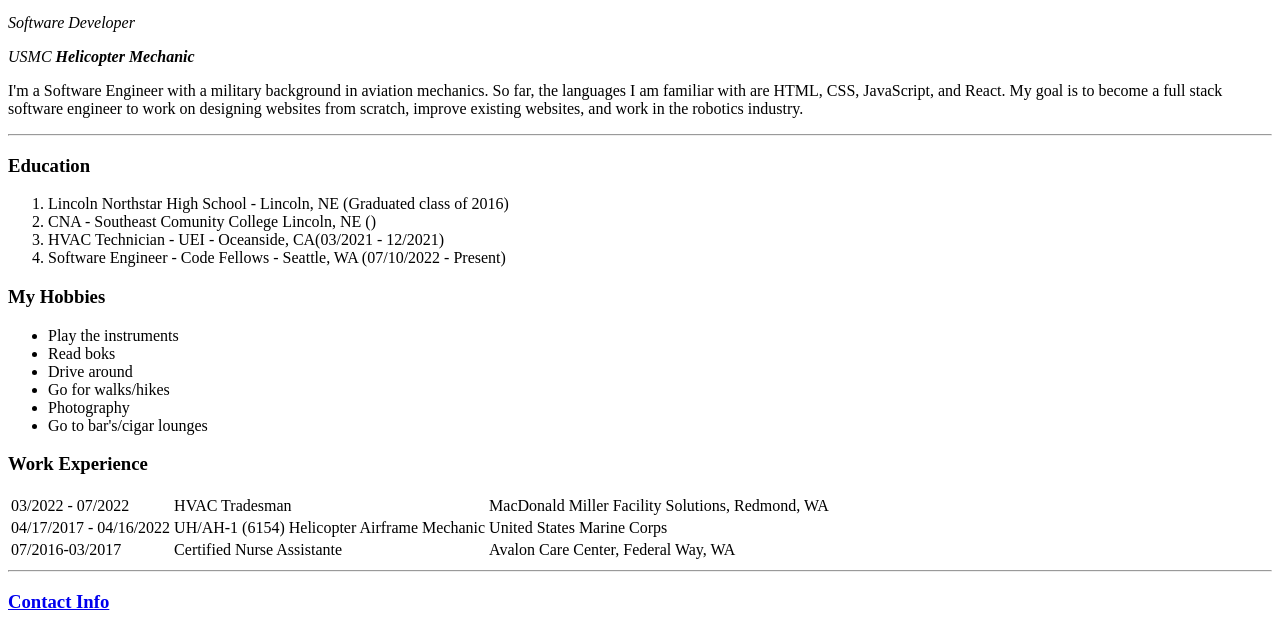
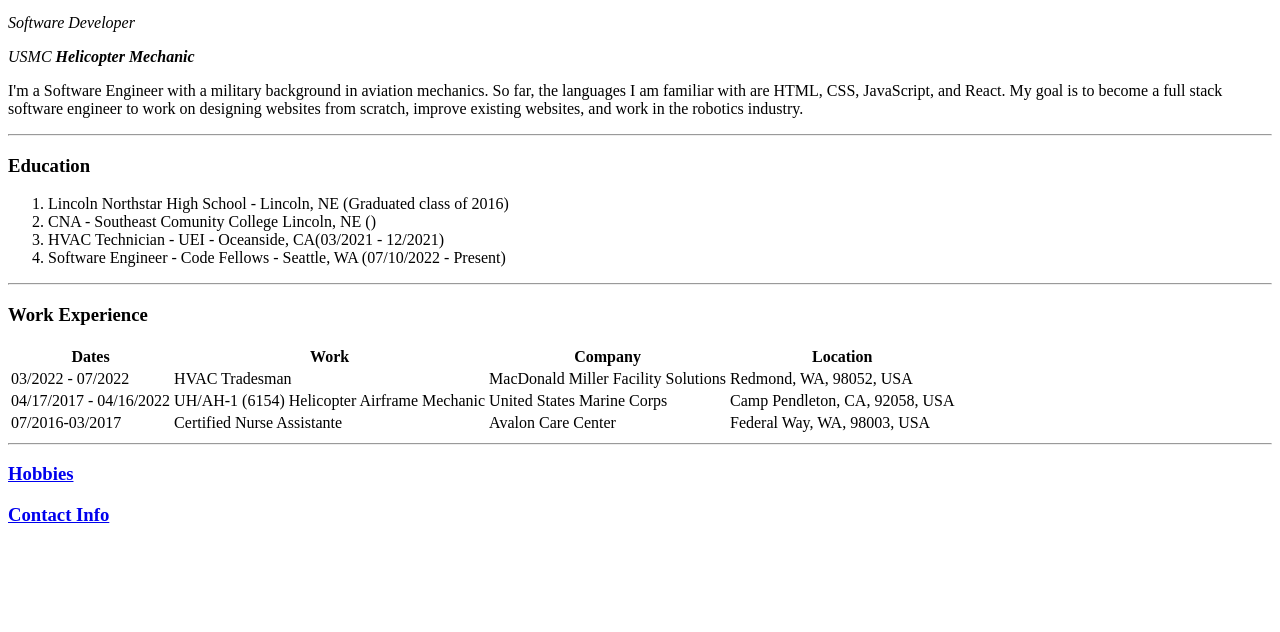
Before and after one commit to AlfredoOrquiz/Alfredo-Personal-Site, a website: page index.html in a window 1280 px wide. Shown: the part 705-1337 px from the top of the page. After the commit the page ends 1250 px from the top, so only its background shows below. Drawn offline with Linux system fonts and the light colour scheme.

Commit message:
Made a table, and made a contact and a hobbies website.

```diff
--- a/index.html
+++ b/index.html
@@ -1,9 +1,11 @@
 <!DOCTYPE html>
 <html>
+
   <head>
     <meta charset="utf-8">
     <title>Alfredo's personal site</title>
   </head>
+
   <body>
     <img src="./Images/Headshot.png" alt="Headshot">
     <h1>Alfredo Orquiz</h1>
@@ -14,7 +16,9 @@
       So far, the languages I am familiar with are HTML, CSS, JavaScript, and React.
       My goal is to become a full stack software engineer to work on designing websites from scratch,
       improve existing websites, and work in the robotics industry.</p>
+
     <hr>
+
     <h3>Education</h3>
     <ol>
       <li>Lincoln Northstar High School - Lincoln, NE (Graduated class of 2016)</li>
@@ -22,34 +26,50 @@
       <li>HVAC Technician - UEI - Oceanside, CA(03/2021 - 12/2021)</li>
       <li>Software Engineer - Code Fellows - Seattle, WA (07/10/2022 - Present)</li>
     </ol>
-    <h3>My Hobbies</h3>
-    <ul>
-      <li>Play the instruments</li>
-      <li>Read boks</li>
-      <li>Drive around</li>
-      <li>Go for walks/hikes</li>
-      <li>Photography</li>
-      <li>Go to bar's/cigar lounges</li>
-    </ul>
+
+    <hr>
+
     <h3>Work Experience</h3>
     <table>
+      <thead>
+        <tr>
+          <th>Dates</th>
+          <th>Work</th>
+          <th>Company</th>
+          <th>Location</th>
+        </tr>
+      </thead>
+
+      <tbody>
         <tr>
           <td>03/2022 - 07/2022</td>
           <td>HVAC Tradesman</td>
-      <td>MacDonald Miller Facility Solutions, Redmond, WA</td>
+          <td>MacDonald Miller Facility Solutions</td>
+          <td>Redmond, WA, 98052, USA</td>
         </tr>
         <tr>
           <td>04/17/2017 - 04/16/2022</td>
           <td>UH/AH-1 (6154) Helicopter Airframe Mechanic</td>
           <td>United States Marine Corps</td>
+          <td>Camp Pendleton, CA, 92058, USA
+            <!--MCAS Yuma, Arizona, 85365, USA;
+            Camp Futenma, Oyama, Ginowan, Okinawa, 901-2223, Japan;
+            USS Green Bay, Packers, East China Sea-->
+          </td>
         </tr>
         <tr>
           <td>07/2016-03/2017</td>
           <td>Certified Nurse Assistante</td>
-        <td>Avalon Care Center, Federal Way, WA</td>
+          <td>Avalon Care Center</td>
+          <td>Federal Way, WA, 98003, USA</td>
         </tr>
+      </tbody>
+
     </table>
     <hr>
+
+    <h3><a href="./hobbies.html">Hobbies</a></h3>
     <h3><a href="./contact.html">Contact Info</a></h3>
   </body>
+
 </html>
```
Also changed, not shown: hobbies.html (added, +19 -0 lines), package.json (added, +19 -0 lines), css/style.css (added), 1 other file. Lines whose indentation alone changed are shown as unchanged.
